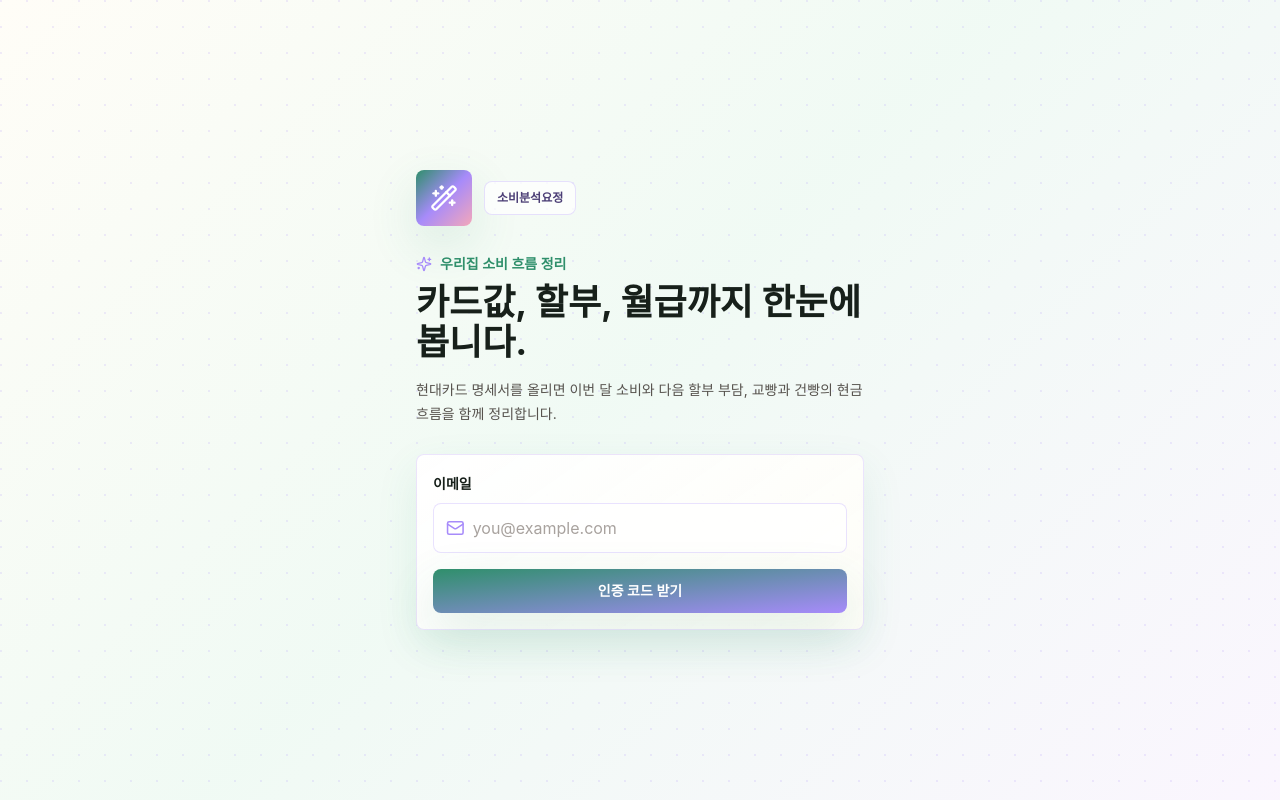
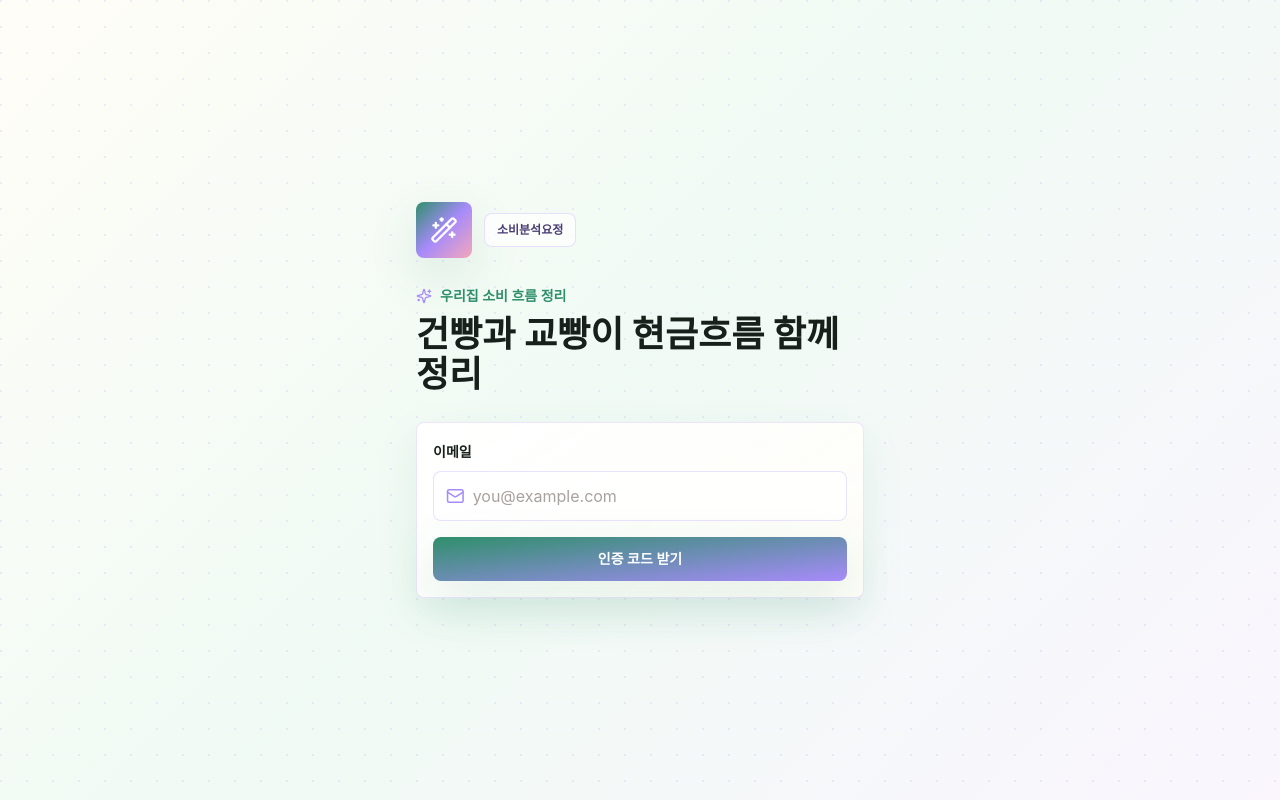
Before and after one commit to Ella-ki/spending-analysis-fairy, a React (Vite) app: page / in a window 1280 px wide. Built offline with nearby package versions, Linux system fonts and the light colour scheme; no server answers.

Commit message:
로그인화면 문구 변경

```diff
--- a/src/features/auth/AuthPage.tsx
+++ b/src/features/auth/AuthPage.tsx
@@ -96,10 +96,7 @@ export function AuthPage() {
             <Sparkles className="h-4 w-4 text-lavender" aria-hidden />
             우리집 소비 흐름 정리
           </p>
-          <h1 className="mt-2 text-4xl font-bold tracking-normal">카드값, 할부, 월급까지 한눈에 봅니다.</h1>
-          <p className="mt-4 text-sm leading-6 text-stone-600 dark:text-stone-300">
-            현대카드 명세서를 올리면 이번 달 소비와 다음 할부 부담, 교빵과 건빵의 현금흐름을 함께 정리합니다.
-          </p>
+          <h1 className="mt-2 text-4xl font-bold tracking-normal">건빵과 교빵이 현금흐름 함께 정리</h1>
         </div>
 
         {step === "email" ? (
```
